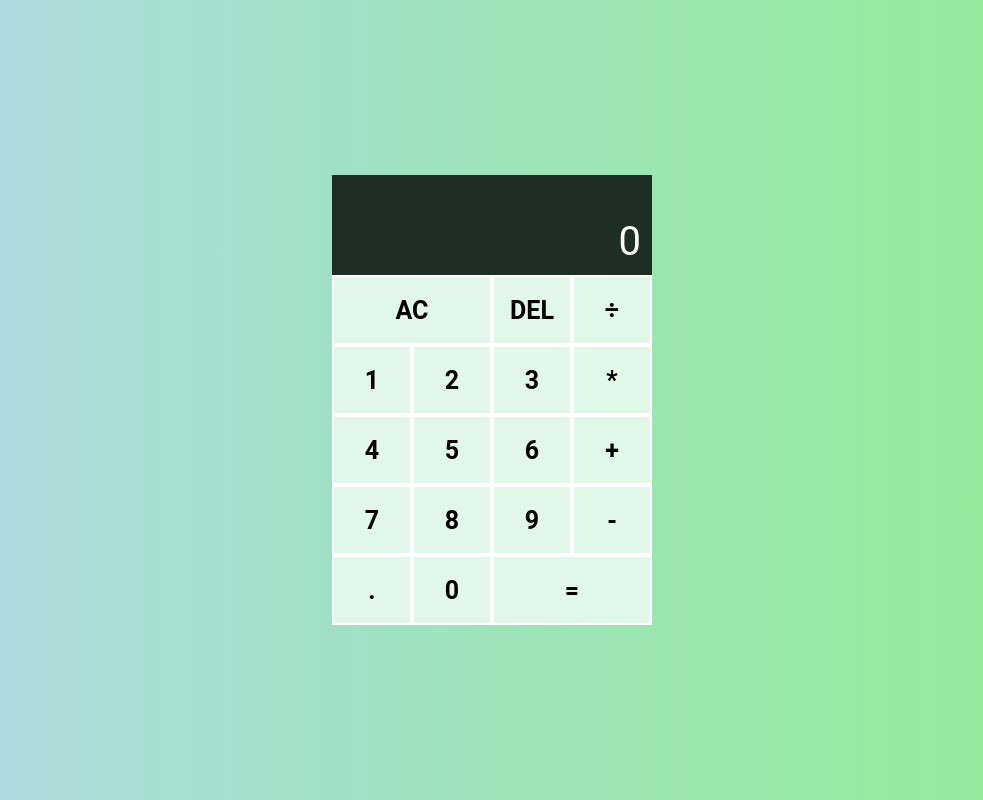
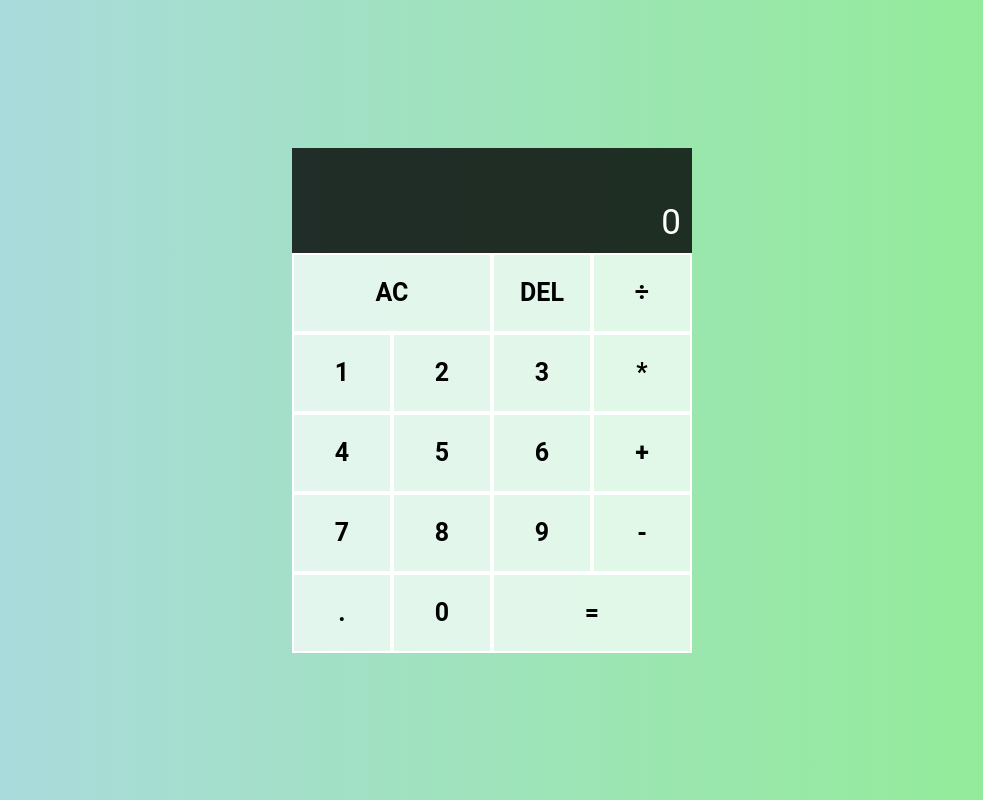
Before and after one commit to bazjerc/basic-calculator, a website: page index.html in a window 1280 px wide. Shown: the whole page, without its empty margins (148-1131 px from the left). Drawn offline with Linux system fonts and the light colour scheme.

Commit message:
fix display text align, adjust sizing and add button styles for disabled state

```diff
--- a/sass/_calculator.scss
+++ b/sass/_calculator.scss
@@ -1,7 +1,7 @@
 .calculator {
   display: grid;
-  grid-template-rows: minmax(10rem, auto) repeat(5, 7rem);
-  grid-template-columns: repeat(4, 8rem);
+  grid-template-rows: minmax(10.5rem, auto) repeat(5, 8rem);
+  grid-template-columns: repeat(4, 10rem);
   &__display {
     display: flex;
     flex-direction: column;
@@ -15,13 +15,14 @@
     word-wrap: break-word;
     word-break: break-all;
     letter-spacing: 1px;
+    text-align: right;
   }
   &__prev-operand {
     font-size: 2.5rem;
     color: rgba(255, 255, 255, 0.7);
   }
   &__cur-operand {
-    font-size: 4rem;
+    font-size: 3.5rem;
     color: white;
   }
   &__btn {
@@ -37,6 +38,10 @@
     &:hover {
       background-color: rgba(255, 255, 255, 0.9);
     }
+    &:disabled {
+      background-color: rgba(110, 110, 110, 0.4);
+      cursor: default;
+    }
     &--span-2 {
       grid-column: span 2;
     }
```
Also changed, not shown: index.css.
